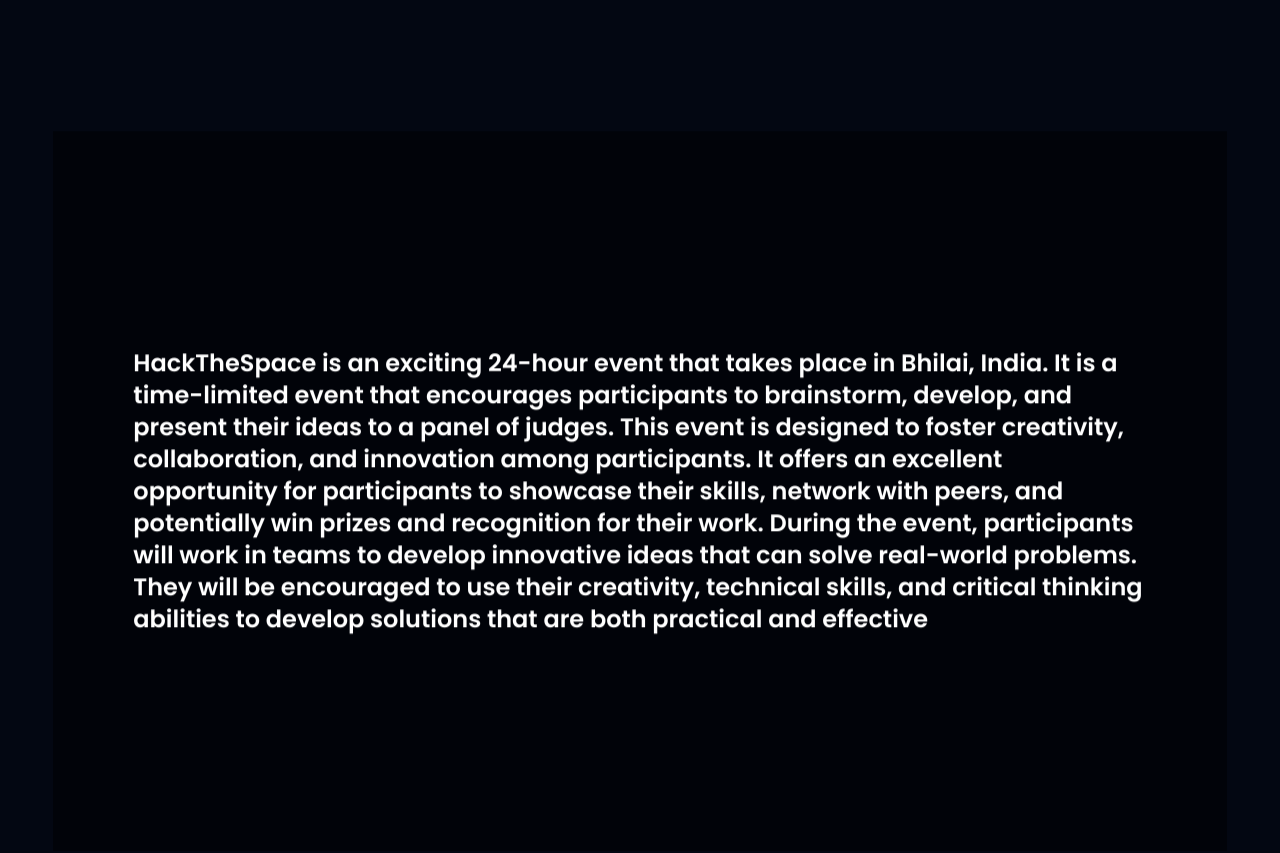
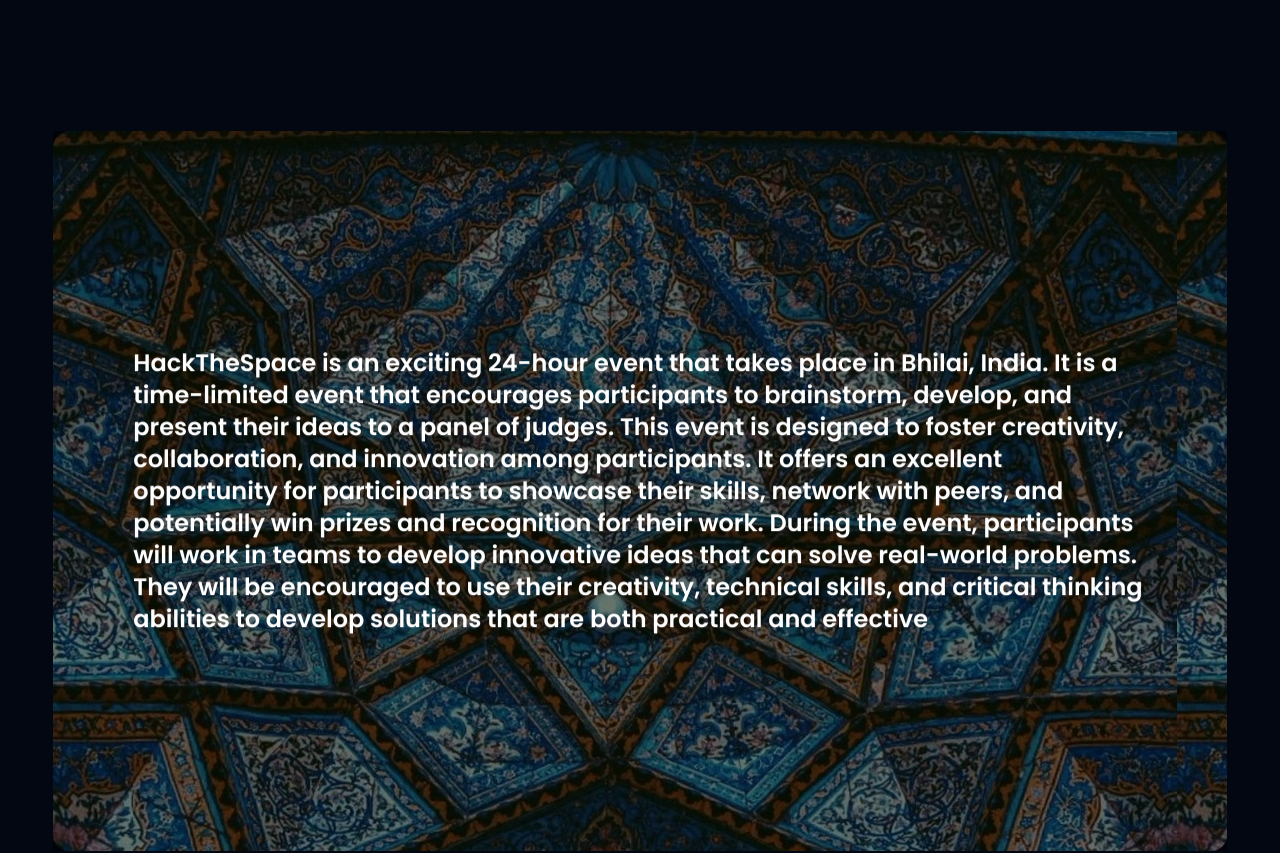
Before and after one commit to GDG-Biet/awadh-hack, a Next.js app: page / in a window 1280 px wide. Shown: the part 1840-2693 px from the top of the page. Built offline with nearby package versions, Linux system fonts and the light colour scheme.

Commit message:
updated bg

```diff
--- a/app/globals.css
+++ b/app/globals.css
@@ -66,6 +66,7 @@
   body {
     @apply bg-background text-foreground;
     overflow-x: hidden;
-
+    color: whitesmoke;
+    background-color: black;
   }
 }
--- a/components/AboutHack.tsx
+++ b/components/AboutHack.tsx
@@ -1,11 +1,12 @@
 "use client";
 import { Parallax } from "react-scroll-parallax";
+import "./Header.css";
 
 export default function AboutHack() {
   return (
     <Parallax speed={-10}>
-      <div className="w-11/12 m-auto bg-pattern h-[90vh] items-center rounded-2xl">
-        <div className="w-full h-full bg-black bg-opacity-50 flex justify-center items-center p-20">
+      <div className="w-11/12 m-auto h-[90vh] items-center rounded-2xl" id="Handler-css">
+        <div className="w-full h-full bg-black bg-opacity-50 flex justify-center items-center p-20" >
           <p className="font-semibold text-2xl text-white">
             HackTheSpace is an exciting 24-hour event that takes place in
             Bhilai, India. It is a time-limited event that encourages
--- /dev/null
+++ b/components/Header.css
@@ -0,0 +1,4 @@
+
+#Handler-css{
+    background-image: url("../Assets/bg.jpg");
+}
--- a/tailwind.config.ts
+++ b/tailwind.config.ts
@@ -18,8 +18,6 @@
       },
     },
     extend: {
-      backgroundImage:{
-      },
       colors: {
         border: "hsl(var(--border))",
         input: "hsl(var(--input))",
```
Also changed, not shown: Assets/bg.jpg (added), Assets/pattern.jpg (deleted).
